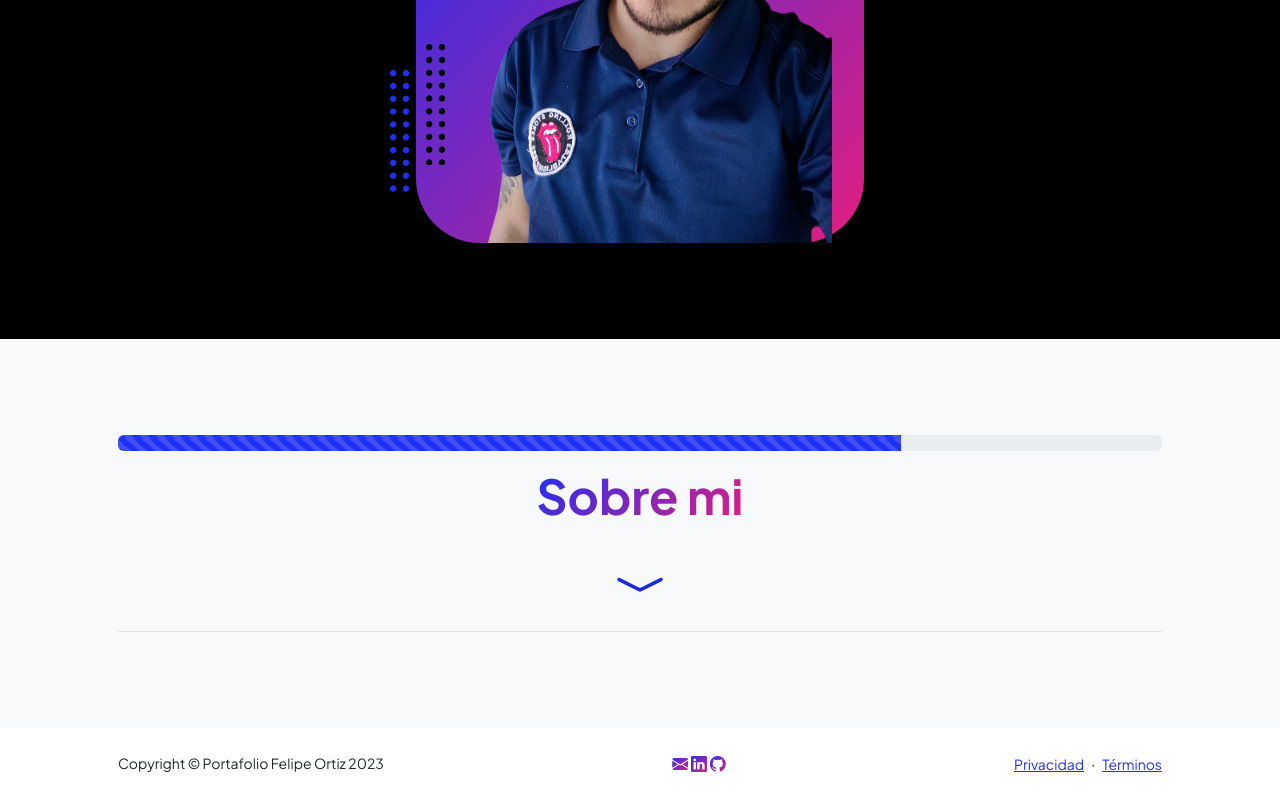
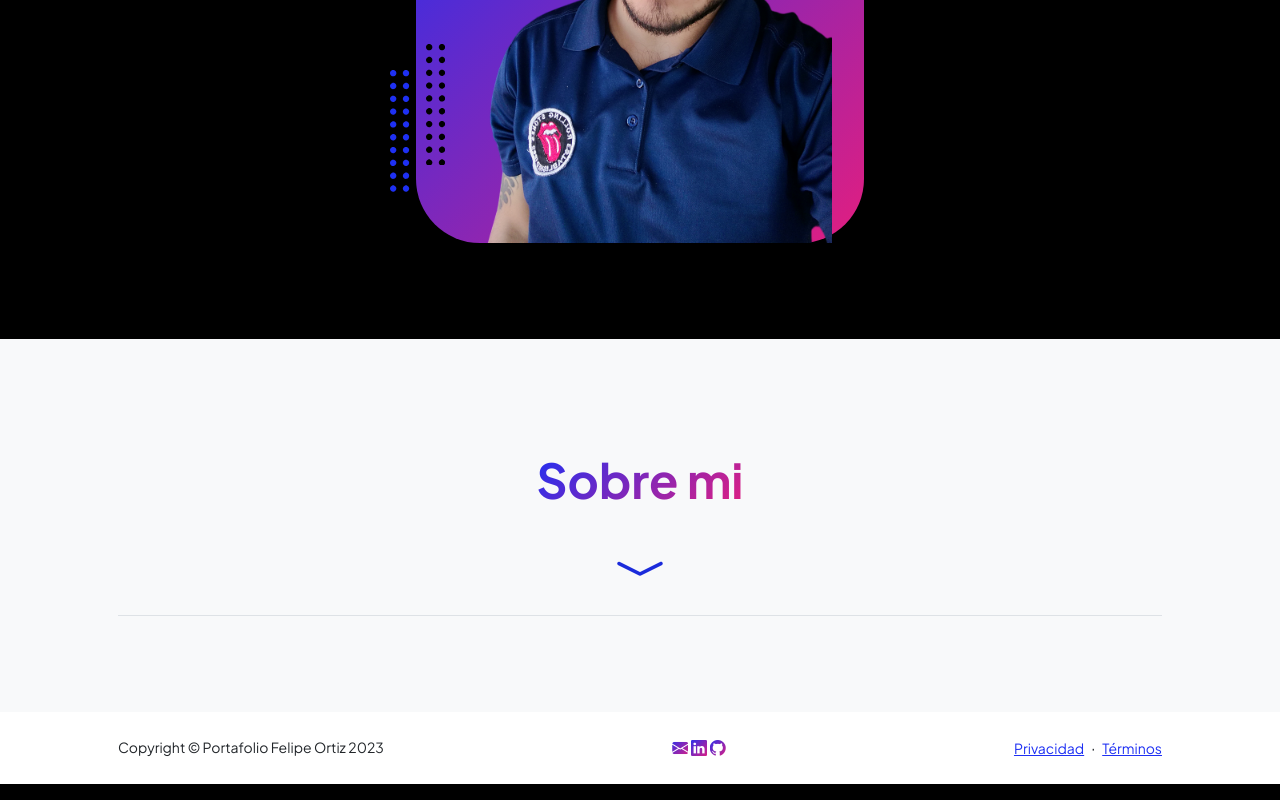
Before and after one commit to felipe-ortiz-developer/portafolio-app, an Angular app: page / in a window 1280 px wide. Shown: the part 803-1603 px from the top of the page. Built offline with nearby package versions, Linux system fonts and the light colour scheme.

Commit message:
sticky fixed, progresive bar hidden

```diff
--- a/src/app/app.component.html
+++ b/src/app/app.component.html
@@ -6,7 +6,7 @@
 </nav> -->
 
 <!-- Navigation-->
-<nav class="navbar navbar-expand-lg navbar-light bg-white py-3">
+<nav class="navbar navbar-expand-lg navbar-light bg-white py-3 sticky-md-top sticky-lg-top">
   <div class="container px-5">
       <a class="navbar-brand" href="#"><span class="fw-bolder">Portafolio</span></a>
       <button class="navbar-toggler" type="button" data-bs-toggle="collapse" data-bs-target="#navbarSupportedContent" aria-controls="navbarSupportedContent" aria-expanded="false" aria-label="Toggle navigation"><span class="navbar-toggler-icon"></span></button>
--- a/src/app/home/home.component.html
+++ b/src/app/home/home.component.html
@@ -156,9 +156,9 @@
             <div class="col-xxl-8">
                 <div class="text-center my-5">
 
-                    <div class="progress">
+                    <!-- <div class="progress">
                         <div class="progress-bar progress-bar-striped progress-bar-animated" role="progressbar" aria-valuenow="75" aria-valuemin="0" aria-valuemax="100" style="width: 75%"></div>
-                    </div>
+                    </div> -->
 
                     <div class="accordion accordion-flush" id="accordionExample">
                         <div class="accordion-item">
```
